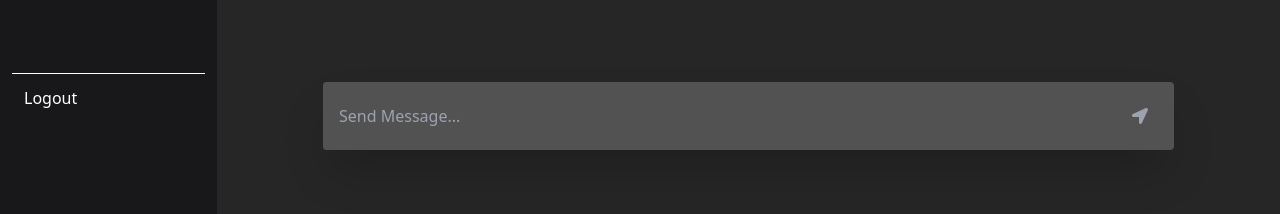
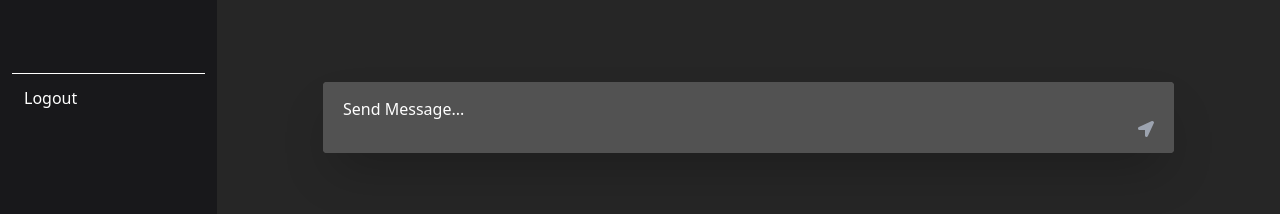
Before and after one commit to diwanmuhamad/heon-app, a React (Vite) app in the folder frontend/: page /chat in a window 1280 px wide. Shown: the part 586-800 px from the top of the page. Built offline with nearby package versions, Linux system fonts and the light colour scheme.

Commit message:
update input

```diff
--- a/frontend/src/component/MainChat.jsx
+++ b/frontend/src/component/MainChat.jsx
@@ -1,8 +1,25 @@
-import React from "react"
+import {useEffect} from "react"
 import { FaLocationArrow, FaBars, FaPlus } from "react-icons/fa";
 import { heonlogo } from "../assets";
 
 const MainChat = ({chatData, setChatData, setOpenSide}) => {
+
+    useEffect(()=> {
+        const input = document.querySelector('#prompt')
+        const contPrompt = document.querySelector('#contPrompt')
+        function autosize(){
+            var el = this;
+            setTimeout(function(){
+                if (el.scrollHeight <= 126) {
+                    el.style.cssText = 'height:auto; padding:0';
+                    // for box-sizing other than "content-box" use:
+                    // el.style.cssText = '-moz-box-sizing:content-box';
+                    el.style.cssText = 'height:' + el.scrollHeight + 'px';
+                }
+            },0);
+          }
+        input.addEventListener('keydown', autosize)
+    },[])
     return (
         <div className="h-full w-full">
             <div className="h-[10%] bg-zinc-900 w-full flex justify-between p-3 sm:hidden text-gray-400">
@@ -32,16 +49,19 @@ const MainChat = ({chatData, setChatData, setOpenSide}) => {
                         </div>
                     }
                 </div>
-                <div className="h-1/6 w-full py-3">
-                    <div className="flex h-[65%] w-full shadow-2xl bg-neutral-600 rounded">
-                        <input type="text" className="appearance-none outline-none h-full w-[92%] bg-neutral-600 px-4 rounded-l" placeholder="Send Message..."/>
-                        <div className="h-full w-[8%] flex justify-center items-center">
-                            <FaLocationArrow
-                                className="text-gray-400 cursor-pointer"
-                            />
+                <div className="relative h-1/6 w-full py-3">
+                    <div id="contPrompt" className="relative flex h-[68%] w-full shadow-2xl bg-neutral-600 rounded">
+                        <div
+                        id="prompt"
+                        contentEditable="true"
+                        className="max-height-full resize-none appearance-none outline-none w-full bg-neutral-600 px-[20px] py-[15px] sm:py-[15px] rounded text-white overflow-hidden" placeholder="Send Message...">
                         </div>
+
+                        <FaLocationArrow
+                            className="text-gray-400 cursor-pointer absolute bottom-2 lg:bottom-4 right-5"
+                        />
+
                     </div>
-
                 </div>
 
             </div>
--- a/frontend/src/index.css
+++ b/frontend/src/index.css
@@ -16,6 +16,12 @@
 
 * {
   scroll-behavior: smooth;
+}
+
+[contenteditable=true]:empty:before{
+  content: attr(placeholder);
+  pointer-events: none;
+  display: block; /* For Firefox */
 }
 
 .text-gradient {
```
